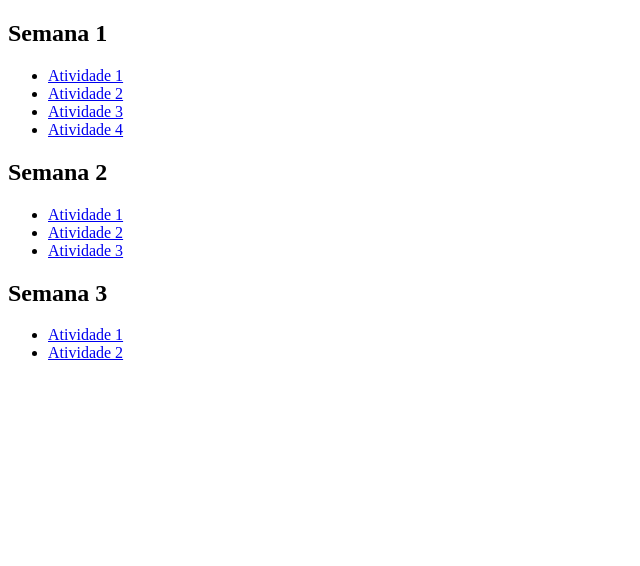
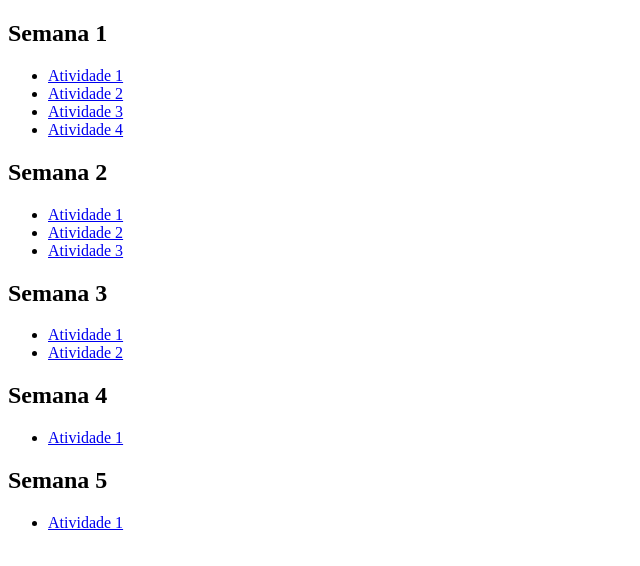
Before and after one commit to KauanTkn/Atividades-JavaScript, a plain HTML site: page Atividades/Index.html in a window 1280 px wide. Shown: the whole page, without its empty margins (0-640 px from the left). Drawn offline with Linux system fonts and the light colour scheme.

Commit message:
Update Index.html
Semana 4 & 5

```diff
--- a/Atividades/Index.html
+++ b/Atividades/Index.html
@@ -26,5 +26,15 @@
         <li><a href="Semana III\Atividade I\Atividade.html">Atividade 1</a></li>
         <li><a href="Semana III\Atividade II\Atividade.html">Atividade 2</a></li>
     </ul>
+
+    <h2>Semana 4</h2>
+    <ul>
+        <li><a href="Semana IV\Formulario\Atividade.html">Atividade 1</a></li>
+    </ul>
+
+    <h2>Semana 5</h2>
+    <ul>
+        <li><a href="Semana IV\Formulario\Atividade.html">Atividade 1</a></li>
+    </ul>
 </body>
 </html>
```
